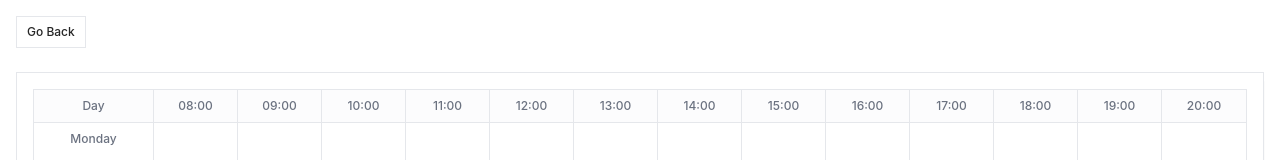
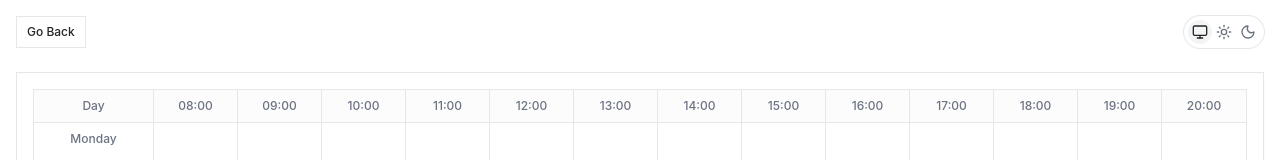
Before and after one commit to work-wide-web-kmutt/tarang-rian, a React (Vite) app in the folder apps/web/: page /schedule in a window 1280 px wide. Shown: the top 160 px of the page. Built offline with nearby package versions, Linux system fonts and the light colour scheme; what @content-collections/core would draw is missing.

Commit message:
feat: add theme switcher component to schedule page

```diff
--- a/apps/web/src/routes/(public)/schedule.tsx
+++ b/apps/web/src/routes/(public)/schedule.tsx
@@ -1,5 +1,6 @@
 import { createFileRoute, Link } from "@tanstack/react-router";
 import { Schedule } from "@/components/schedule";
+import { ThemeSwitcher } from "@/components/theme-switcher";
 import { Button } from "@/components/ui/button";
 import { useSelectedGenElectives } from "@/stores/selected";
 
@@ -18,6 +19,7 @@ function SelectedCoursesPage() {
             Go Back
           </Button>
         </Link>
+        <ThemeSwitcher />
       </div>
 
       <div className="space-y-6">
```
